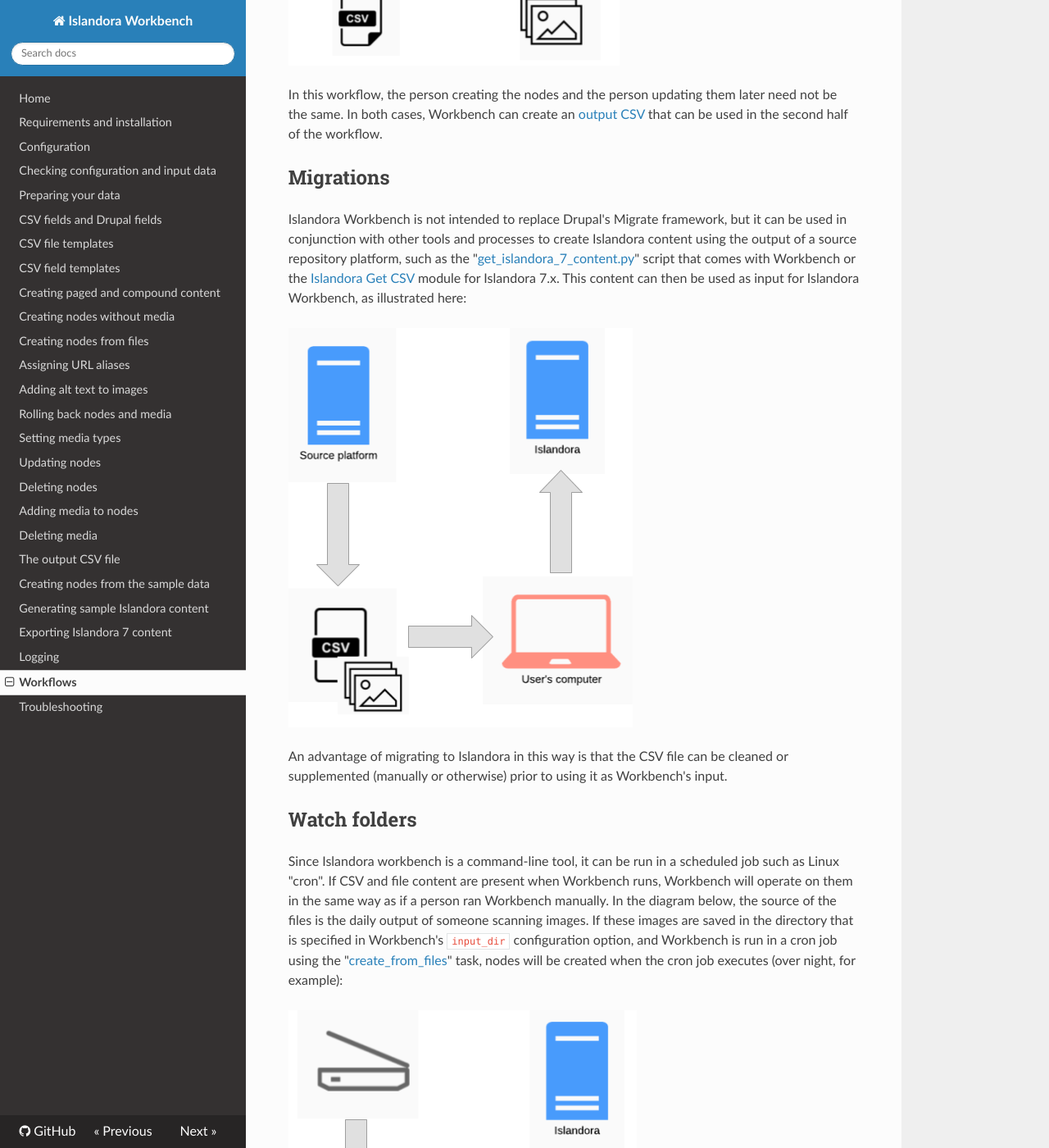
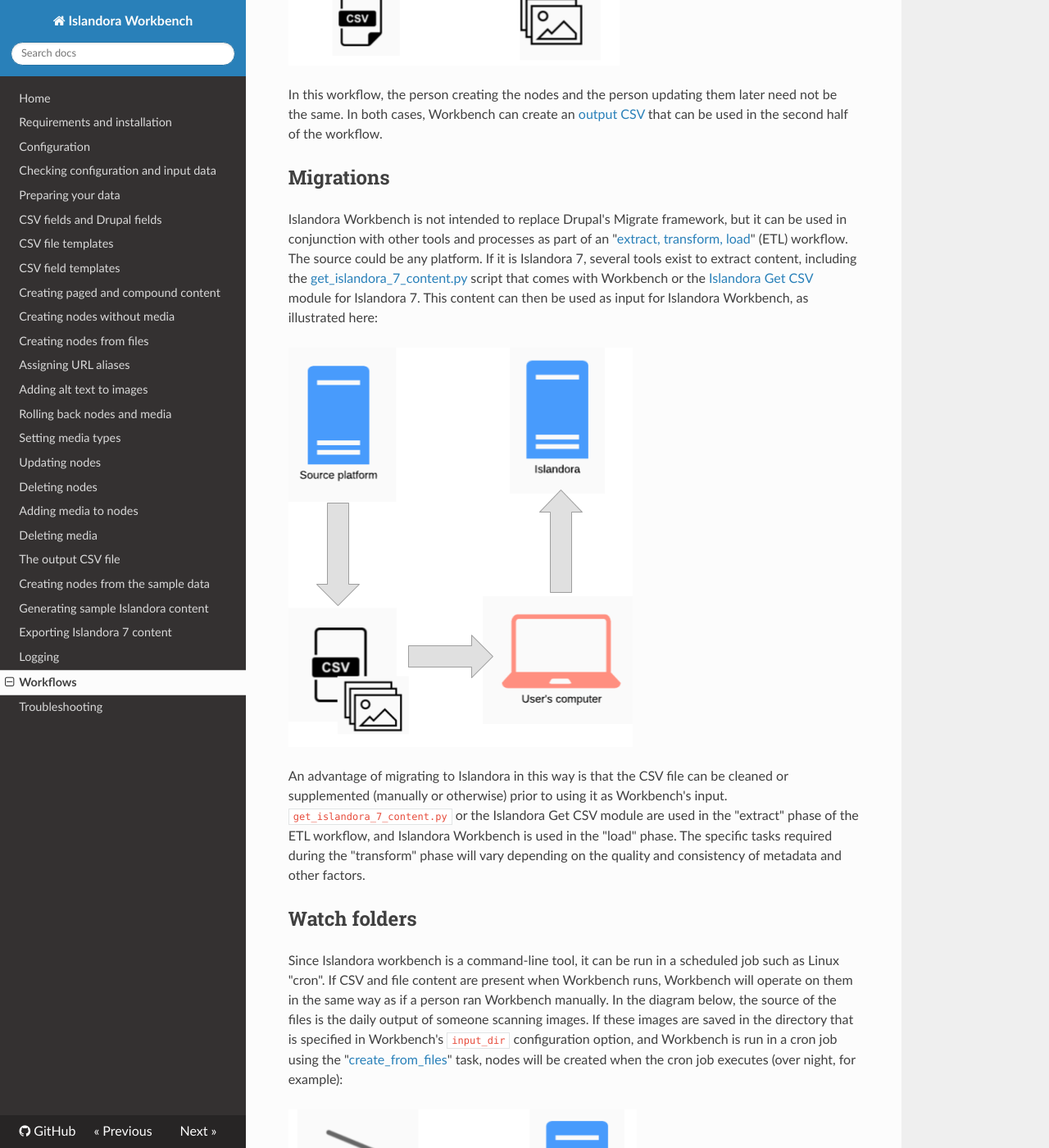
Before and after one commit to mjordan/islandora_workbench_docs, an MkDocs documentation site: the page built from docs/workflows.md, in a window 1280 px wide and 1400 px high, scrolled down 1453 px. Shown: the whole window at 82% size. Built offline with MkDocs 1.6.1, drawn with Linux system fonts in a browser that asks for light colours; nearby versions of some CDN libraries; old or Windows-style settings are respelled for this version of MkDocs.

Commit message:
Fixed up docs on migrations.

```diff
--- a/docs/workflows.md
+++ b/docs/workflows.md
@@ -21,11 +21,12 @@
 
 ## Migrations
 
-Islandora Workbench is not intended to replace Drupal's Migrate framework, but it can be used in conjunction with other tools and processes to create Islandora content using the output of a source repository platform, such as the "[get_islandora_7_content.py](/islandora_workbench_docs/exporting_islandora_7_content/)" script that comes with Workbench or the [Islandora Get CSV](https://github.com/mjordan/islandora_get_csv) module for Islandora 7.x. This content can then be used as input for Islandora Workbench, as illustrated here:
+Islandora Workbench is not intended to replace Drupal's Migrate framework, but it can be used in conjunction with other tools and processes as part of an "[extract, transform, load](https://en.wikipedia.org/wiki/Extract,_transform,_load)" (ETL) workflow. The source could be any platform. If it is Islandora 7, several tools exist to extract content, including the [get_islandora_7_content.py](/islandora_workbench_docs/exporting_islandora_7_content/) script that comes with Workbench or the [Islandora Get CSV](https://github.com/mjordan/islandora_get_csv) module for Islandora 7. This content can then be used as input for Islandora Workbench, as illustrated here:
 
 ![Migrations](images/workflow_migrations.png)
 
-An advantage of migrating to Islandora in this way is that the CSV file can be cleaned or supplemented (manually or otherwise) prior to using it as Workbench's input.
+
+An advantage of migrating to Islandora in this way is that the CSV file can be cleaned or supplemented (manually or otherwise) prior to using it as Workbench's input. `get_islandora_7_content.py` or the Islandora Get CSV module are used in the "extract" phase of the ETL workflow, and Islandora Workbench is used in the "load" phase. The specific tasks required during the "transform" phase will vary depending on the quality and consistency of metadata and other factors.
 
 ## Watch folders
 
```
Also changed, not shown: site/index.html, site/sitemap.xml.
